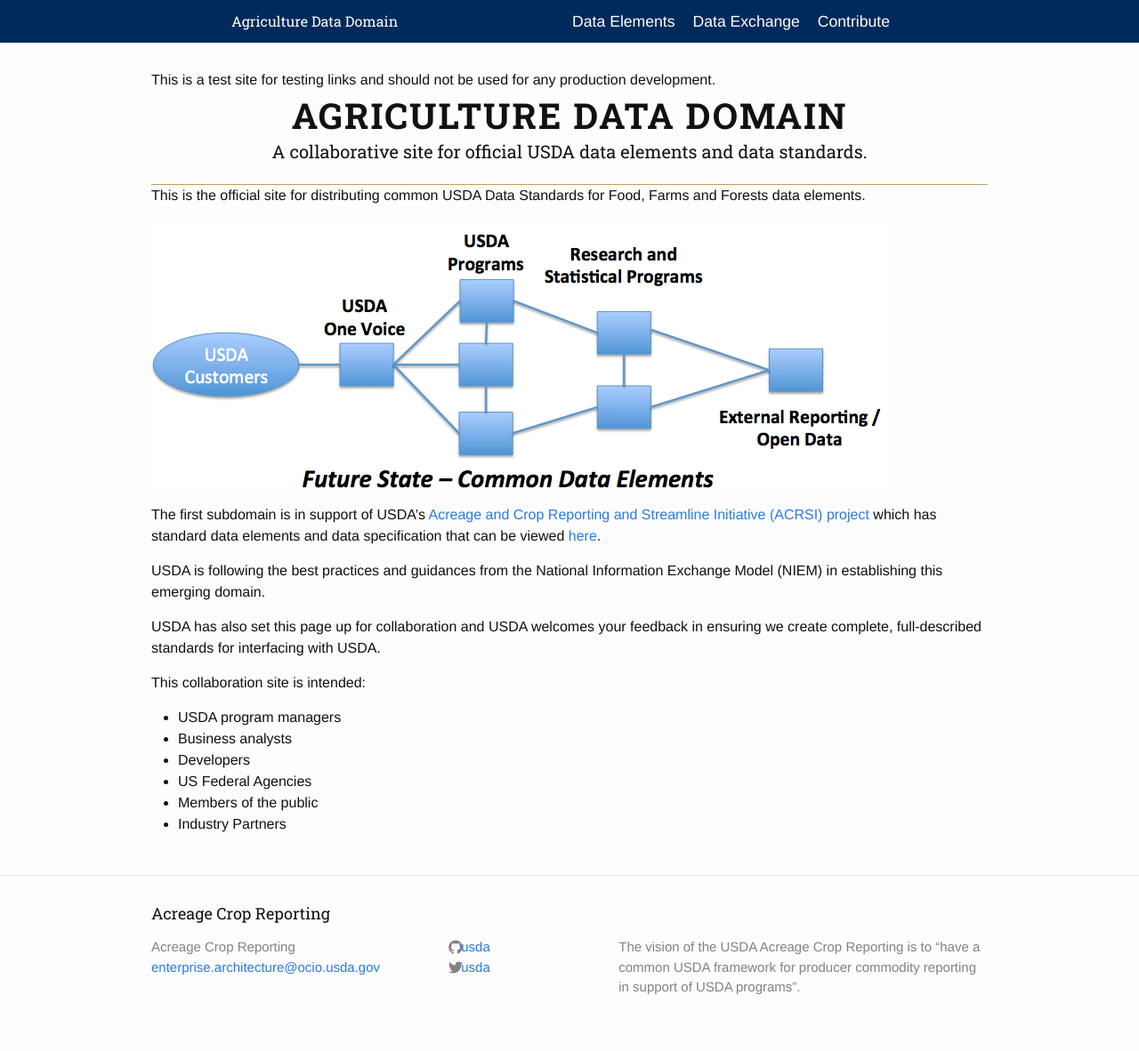
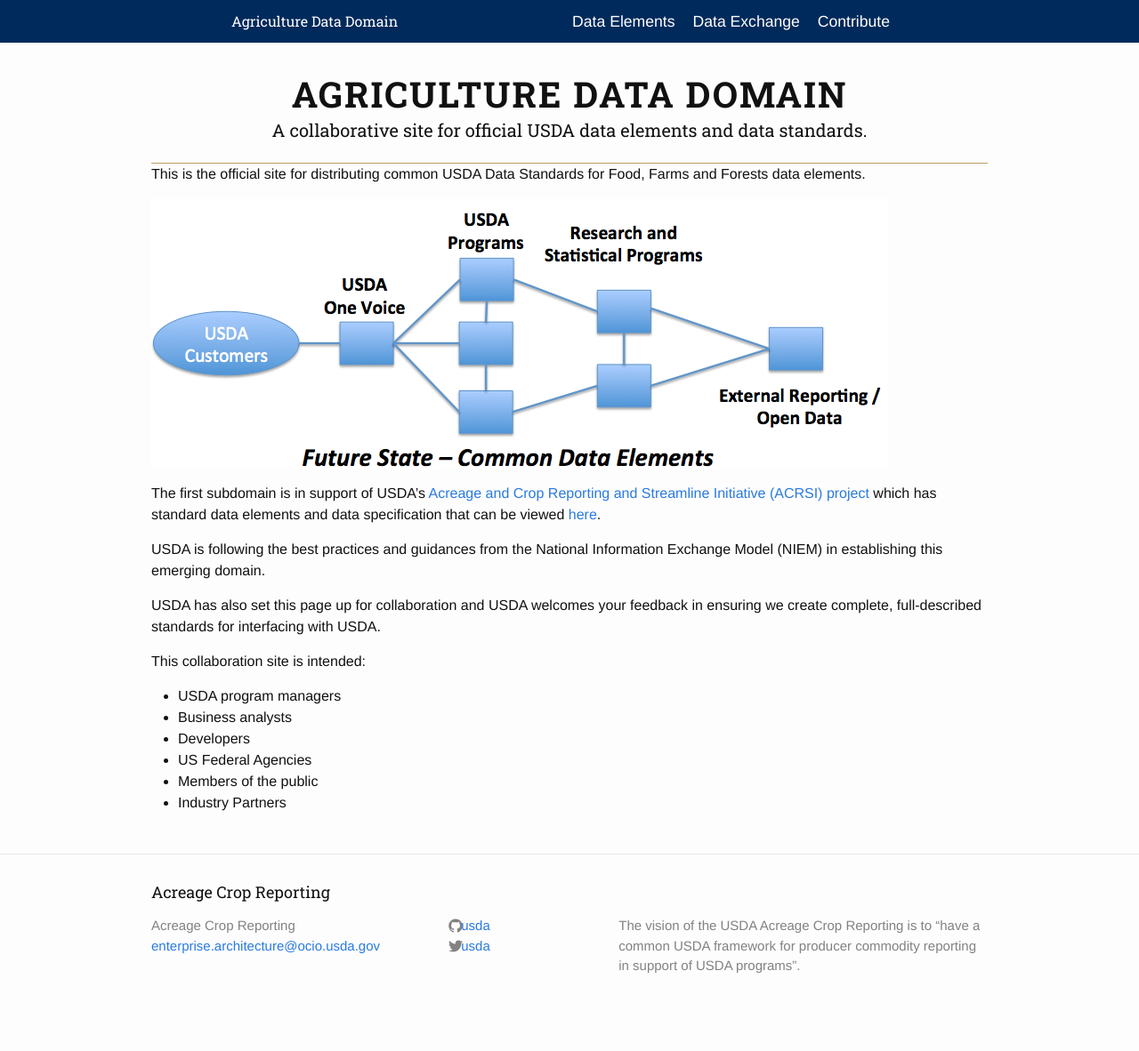
Before and after one commit to USDA/data-standards, a Jekyll site: the page built from index.md, in a window 1280 px wide. Shown: the whole page at 89% size. Built offline with Jekyll 4.4.1, drawn with Linux system fonts in a browser that asks for light colours; after the commit the page ends 1158 px from its top, so only the background shows below that.

Commit message:
Removed universal test language to prepare for production

```diff
--- a/_layouts/default.html
+++ b/_layouts/default.html
@@ -2,7 +2,6 @@
 
     <div class="page-content">
       <div class="wrapper">
-        This is a test site for testing links and should not be used for any production development.
         {{ content }}
       </div>
     </div>
```
Also changed, not shown: README.md.
